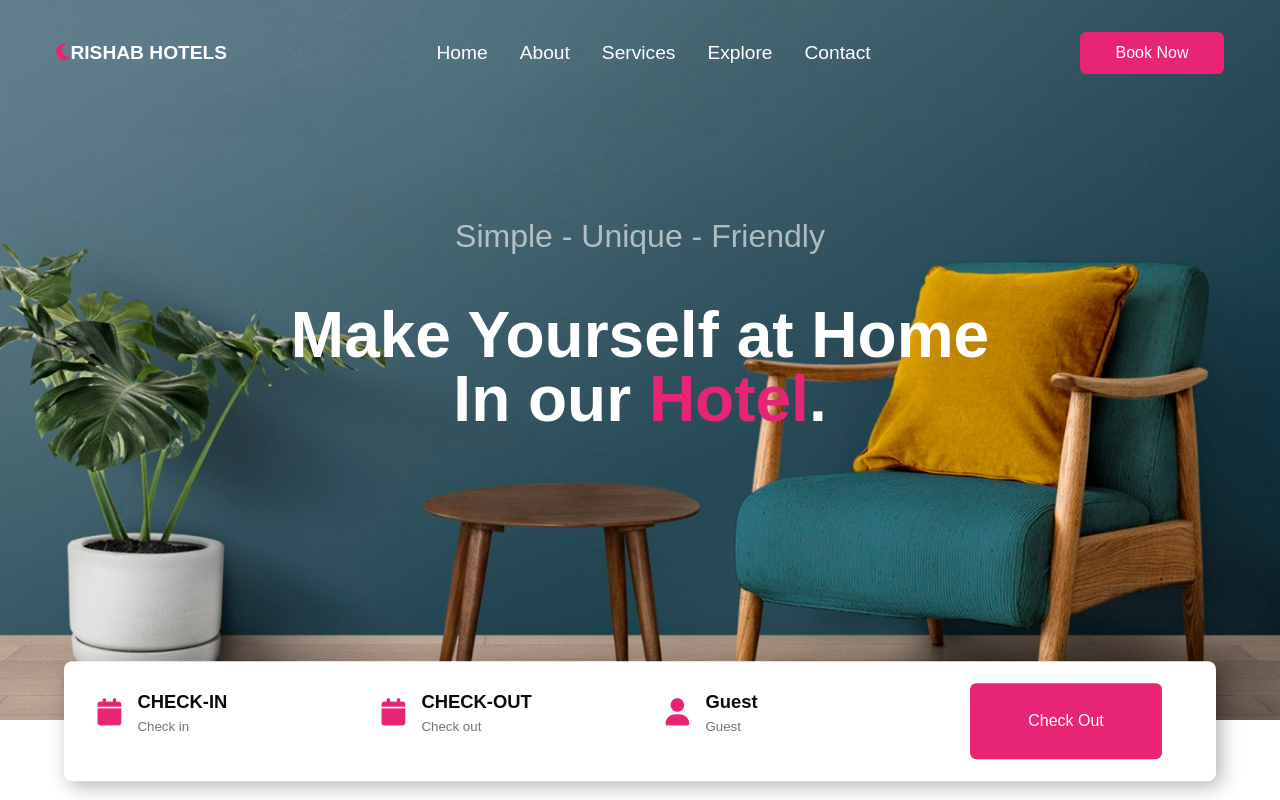
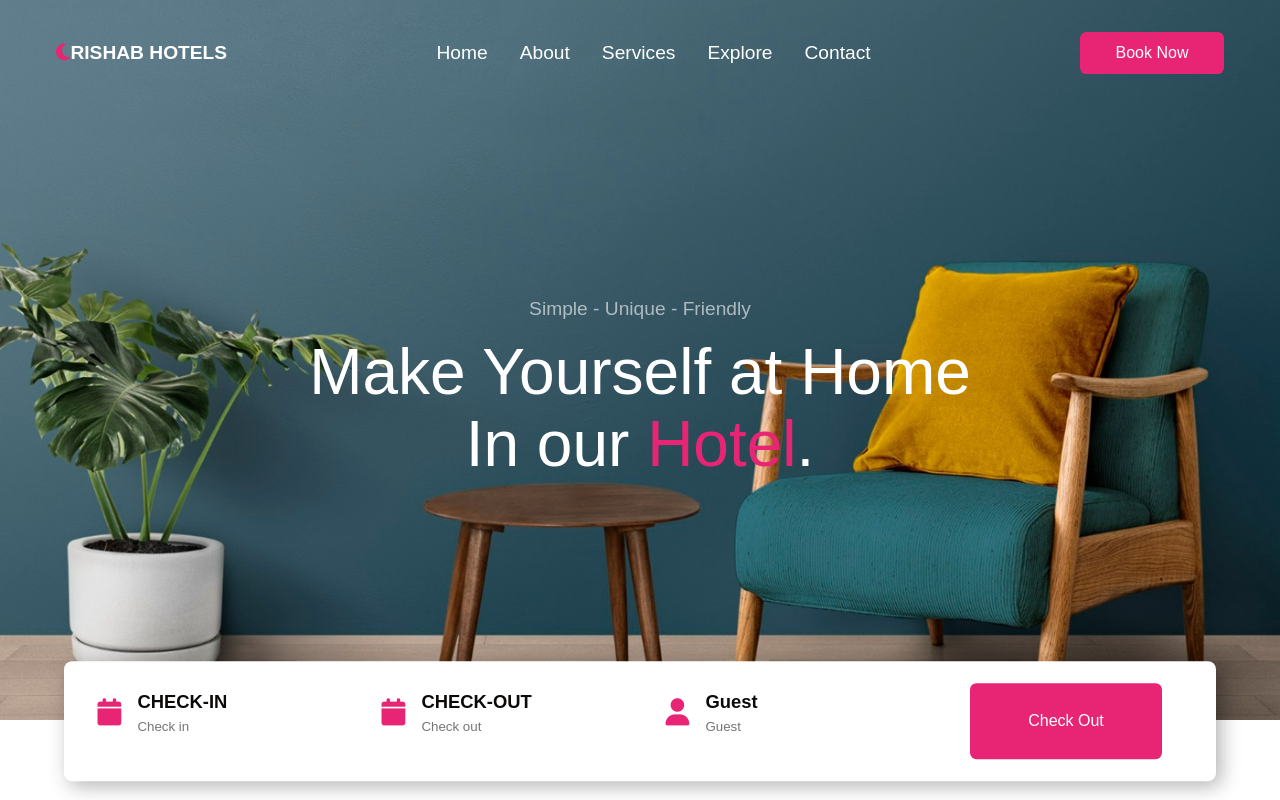
Before and after one commit to Rishab-kumar-026/CodSoft-InternShip, a plain HTML site: page Landing Page/index.html in a window 1280 px wide. Shown: the top 800 px of the page. Drawn offline with nearby package versions, Linux system fonts and the light colour scheme.

Commit message:
Landing Project

```diff
--- a/Landing Page/style.css
+++ b/Landing Page/style.css
@@ -168,8 +168,26 @@
   .book-btn {
     display: none;
   }
+  .heading_container {
+    padding-block: 10rem 15rem;
+  }
 
-  .heading_container {
+  .heading_container p {
+    margin-bottom: 1rem;
+    font-size: 1.2rem;
+    color: var(--white);
+    text-align: center;
+    opacity: 0.6;
+  }
+
+  .heading_container h1 {
+    font-size: 4rem;
+    font-weight: 500;
+    line-height: 4.5rem;
+    color: var(--white);
+    text-align: center;
+  }
+  /* .heading_container {
     text-align: center;
     margin: 3rem 0 3rem 0;
     padding:4rem 0;
@@ -189,7 +207,7 @@
     font-size: 3.85rem;
     line-height: 4rem;
     margin-bottom: 2rem;
-  }
+  } */
 
   .heading_container h1 span {
     color: var(--primary-color);
@@ -587,10 +605,10 @@
     .input_details button {
       width: 12rem;
     }
-
+/*
     .heading_container {
         padding:6rem 0;
-    }
+    } */
 
     .about-section {
       display: flex;
@@ -721,10 +739,10 @@
       align-content: center;
       height: 120px;
     }
-  .heading_container{
+  /* .heading_container{
     padding: 5rem 0;
 
-  }
+  } */
     .input_group i {
       font-size: 1.7rem;
     }
@@ -733,7 +751,7 @@
       font-size: 1.15rem;
     }
 
-    .heading_container {
+    /* .heading_container {
       margin: 0 auto;
     }
 
@@ -744,7 +762,7 @@
 
     .heading_container h1 {
       font-size: 4rem;
-    }
+    } */
 
     .about-section img {
       width: 450px;
```
